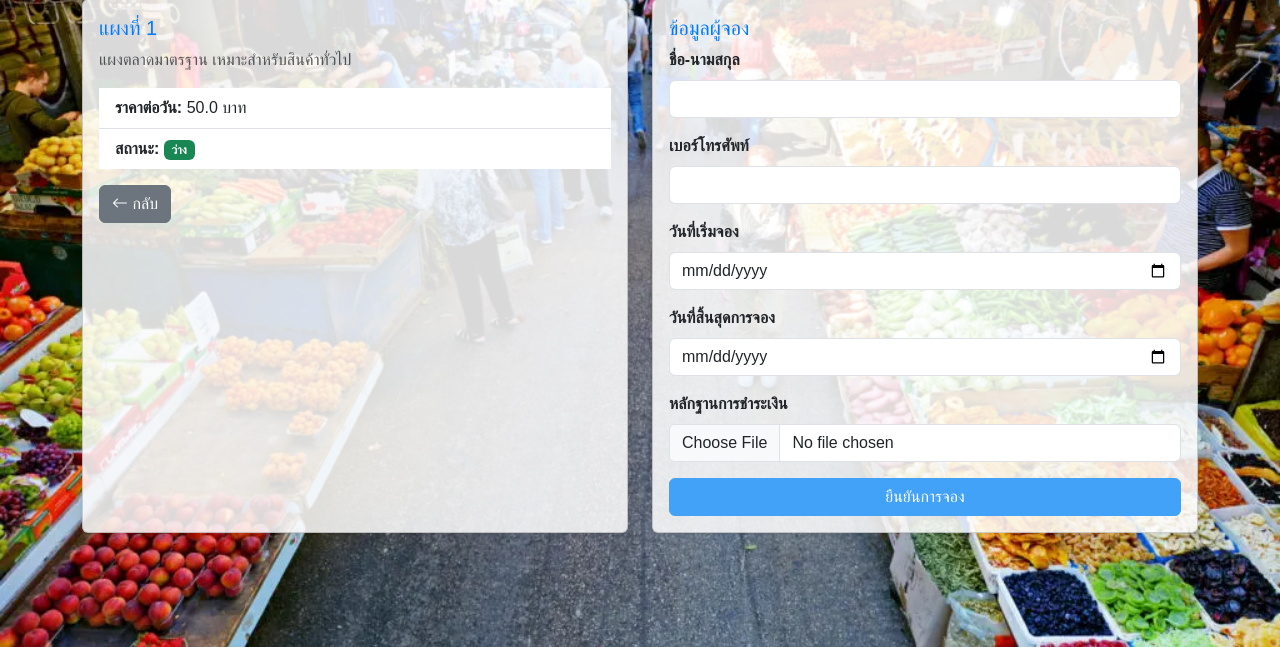
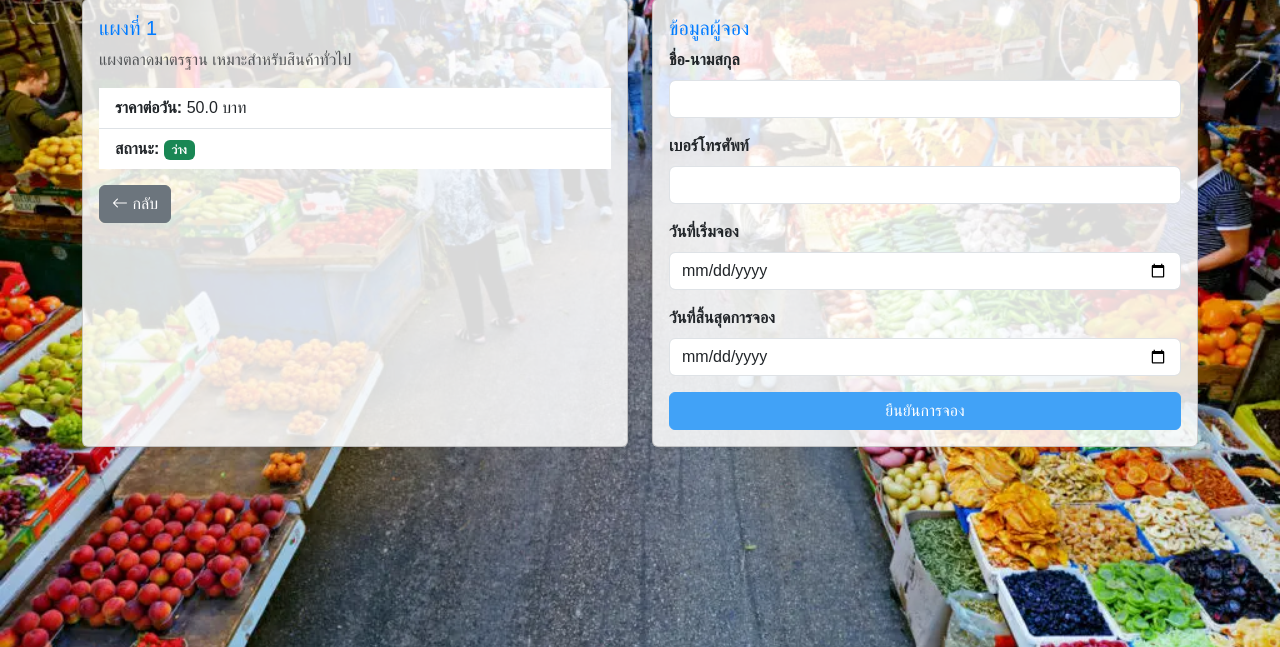
Before and after one commit to zutterjostar-dotcom/market-stall-booking-app, a Flask app: page /book/1 in a window 1280 px wide. Shown: the part 153-800 px from the top of the page. Run offline with Flask 3, Linux system fonts and the light colour scheme; data comes from the database, SQL or seed files in the repository.

```diff
--- a/templates/book.html
+++ b/templates/book.html
@@ -46,10 +46,7 @@
                         <label for="end_date" class="form-label">วันที่สิ้นสุดการจอง</label>
                         <input type="date" class="form-control" id="end_date" name="end_date" required>
                     </div>
-                    <div class="mb-3">
-                        <label for="image_file" class="form-label">หลักฐานการชำระเงิน</label>
-                        <input type="file" class="form-control" id="image_file" name="image_file" required>
-                    </div>
+
                     <button type="submit" class="btn btn-primary w-100">ยืนยันการจอง</button>
                 </form>
             </div>
```
